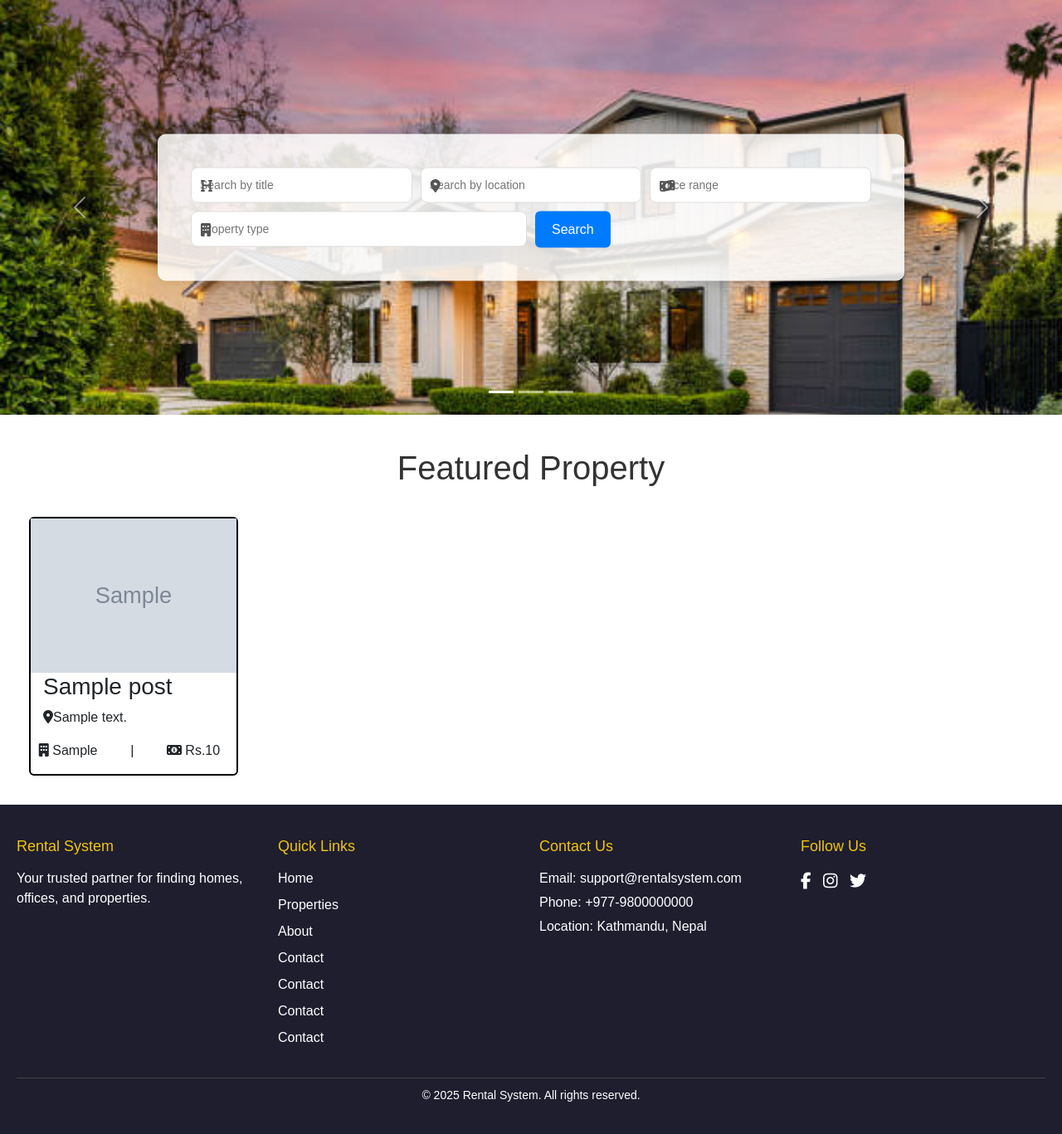
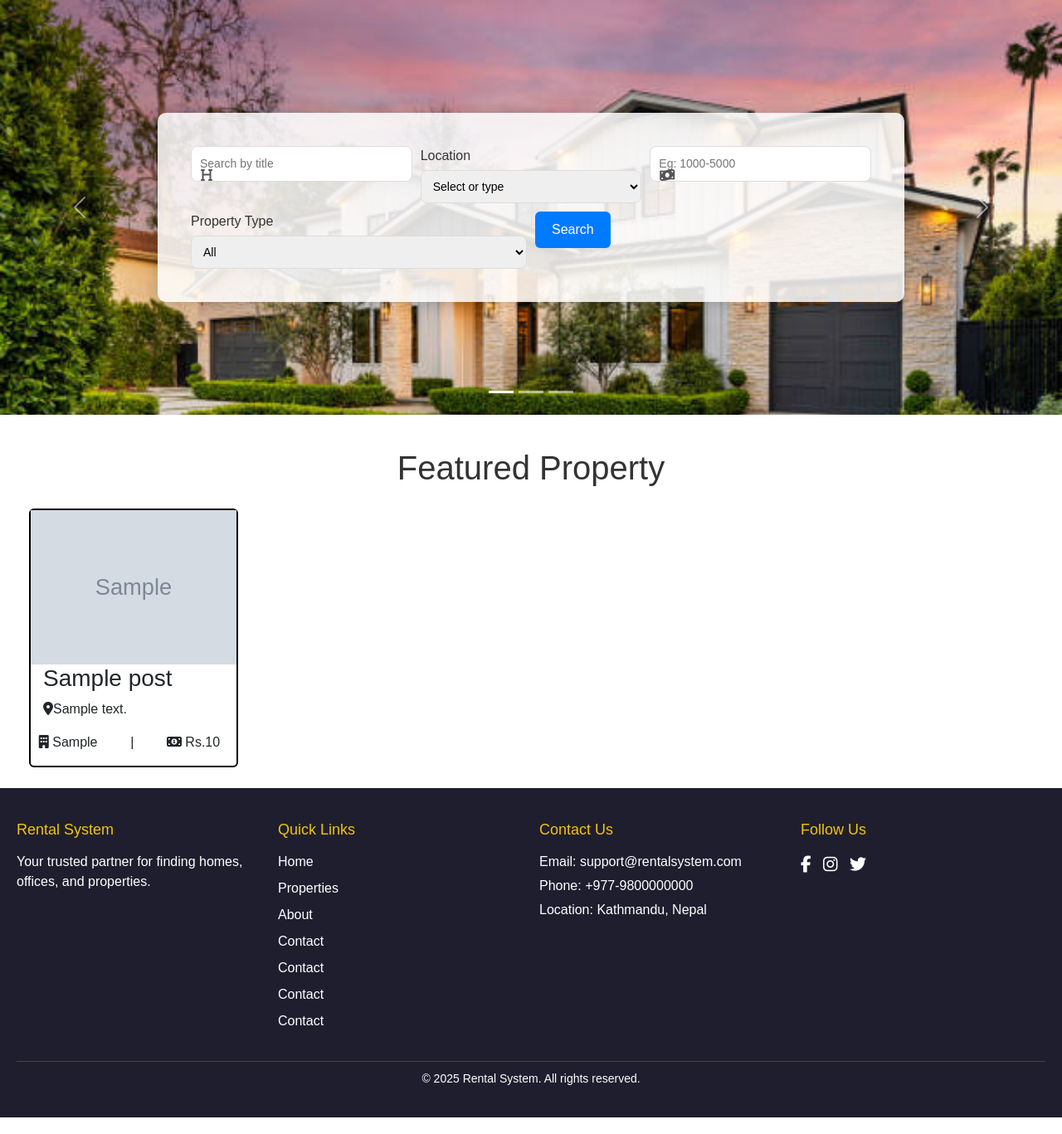
Before and after one commit to saraswoti2024/Rental_System, a Django app: page / in a window 1280 px wide. Shown: the part 153-1520 px from the top of the page at 83% size. Run offline with Django 5.2, Linux system fonts and the light colour scheme; tables that the repository leaves empty hold one stand-in row (values such as "Sample post"); grey boxes marked "Sample" are stand-in pictures; some libraries are stand-ins or nearby versions.

Commit message:
filter done

```diff
--- a/UI/templates/UI/home.html
+++ b/UI/templates/UI/home.html
@@ -1,8 +1,107 @@
 {% extends "common.html" %}
-
-
 {% block content %}
 {% load static %}
+<style>
+.property-container {
+  display: flex;
+  gap: 20px;
+}
+
+.filter-form {
+  width: 25%;
+}
+
+.property-results {
+  width: 75%;
+  display: grid;
+  grid-template-columns: repeat(auto-fit, minmax(280px, 1fr));
+  gap: 20px;
+}
+</style>
+
+{% if searched %}
+<div class="container mt-5">
+  <div class="row">
+    <div class="col-md-3">
+      <h4>Filter Properties</h4>
+      <form method="get" action="">
+
+        <!-- Title -->
+        <div class="mb-3">
+          <label for="title" class="form-label">Title</label>
+          <input type="text" class="form-control" name="title" placeholder="Enter title" value="{{ request.GET.title }}">
+        </div>
+
+        <!-- Location -->
+        <div class="mb-3">
+          <label for="location" class="form-label">Location</label>
+          <select id="location" name="location" >
+            <option value="">All</option>
+            {% for i in places  %}
+               <option {% if request.GET.location == i %}
+               selected
+               {% endif %}>{{i}}</option>
+            {% endfor %}
+          </select>
+        </div>
+
+        <!-- Property Type -->
+        <div class="mb-3">
+          <label for="propertytype" class="form-label">Property Type</label>
+          <select id="propertytype" name="propertytype" >
+            <option value="">All</option>
+            <option>Room</option>
+            <option>Flat</option>
+            <option>House</option>
+            <option>Apartment</option>
+            <option>office_space</option>
+            <option>lands</option>
+            <option>shutters</option>
+            <option>Commercial Property</option>
+            <option>Resturant</option>
+
+            <option>others</option>
+          </select>
+        </div>
+
+        <!-- Price Range -->
+        <div class="mb-3">
+          <label class="form-label">Price Range (e.g. 10000-20000)</label>
+          <input type="text" class="form-control" name="price" value="{{ request.GET.price }}">
+        </div>
+
+        <button type="submit" class="btn btn-primary w-100">Apply Filter</button>
+      </form>
+    </div>
+    <!-- right -->
+    <div class="col-md-9">
+      <h4>{% if searched %}Search Results{% else %}All Properties{% endif %}</h4>
+      <div class="row">
+        {% for i in data %}
+          <div class="col-md-4 mb-4 ">
+            <div class="cardb border border-3 border-dark">
+              <a href="{% url 'property_detail' i.id %}">
+                <img src="{{ i.main_photo.url }}" class="card-img-top" alt="{{ i.title }}">
+              </a>
+              <div class="card-body">
+                <h5 class="card-title">{{ i.title }}</h5>
+                <p class="card-text"><i class="fa-solid fa-location-dot"></i> {{ i.address }}</p>
+                <p><strong>Type:</strong> {{ i.property_type }}</p>
+                <p><strong>Price:</strong> Rs. {{ i.price }}</p>
+              </div>
+            </div>
+          </div>
+        {% empty %}
+          <p>No properties found matching your filters.</p>
+        {% endfor %}
+      </div>
+    </div>
+
+     <!-- right end -->
+  </div>
+</div>
+
+{% else %}
 <div class="carousel">
     <div id="carouselExampleIndicators" class="carousel slide" data-bs-ride="carousel" data-bs-interval="3000">
         <div class="carousel-indicators">
@@ -34,26 +133,45 @@
         </button>
       </div>
       <div class="search">
-        <form action="" class="searchbar">
+        <form action="" class="searchbar" method="get">
 
           <div class="field icon-input">
             <i class="fa-solid fa-heading"></i>
-            <input type="text" placeholder="Search by title">
+            <input type="text" name="title" placeholder="Search by title">
           </div>
 
           <div class="field icon-input">
-            <i class="fa-solid fa-location-dot"></i>
-            <input type="text" placeholder="Search by location">
+              <label for="location">Location</label>
+              <select id="location" name="location" >
+                <option value="">Select or type</option>
+                {% for i in places  %}
+                   <option {% if request.GET.location == i %}
+                   selected
+                   {% endif %}>{{i}}</option>
+                {% endfor %}
+              </select>
           </div>
 
           <div class="field icon-input">
             <i class="fa-solid fa-money-bill-wave"></i>
-            <input type="text" placeholder="Price range">
+            <input type="text" name="price" placeholder="Eg: 1000-5000">
           </div>
 
           <div class="field icon-input">
-            <i class="fa-solid fa-building"></i>
-            <input type="text" placeholder="Property type">
+            <label for="propertytype">Property Type</label>
+            <select id="propertytype" name="propertytype" >
+              <option value="">All</option>
+              <option>Room</option>
+              <option>Flat</option>
+              <option>House</option>
+              <option>Apartment</option>
+              <option>office_space</option>
+              <option>lands</option>
+              <option>shutters</option>
+              <option>Commercial Property</option>
+              <option>Resturant</option>
+              <option>others</option>
+            </select>
           </div>
 
           <div class="field">
@@ -62,14 +180,12 @@
 
         </form>
       </div>
-
     </div>
  </div>
- <div class="featured">
-    <h1 class='f-title'>Featured Property</h1>
-    <div class="cards">
+ <div class="featured ">
+  <h1 class='f-title'>Featured Property</h1>
     {% for i in feature  %}
-    <div class="card">
+    <div class="card ">
         <a href="{% url 'property_detail' i.id %}"><img src="{{i.main_photo.url}}" alt="" ></a>
         <h3 class="feature-topic">{{i.title}}</h3>
         <p class="location"><i class="fa-solid fa-location-dot"></i>{{i.address}}</p>
@@ -80,6 +196,7 @@
         </div>
     </div>
     {% endfor %}
+    {% endif %}
 </div>
  </div>
 {% endblock content %}
--- a/UI/views.py
+++ b/UI/views.py
@@ -24,9 +24,51 @@ class HomeView(View):
     def post(self,request):
         pass
     def get(self,request):
-        data = property_post.objects.filter(is_approved=True).order_by('-date')[:5]
+        file_path = os.path.join(settings.BASE_DIR, 'UI/static/data/nepal_places.json')
+        f = open(file_path, 'r', encoding='utf-8')
+        data_loc = json.load(f)
+        places = [f"{item['name']}, {item['city']}" for item in data_loc]
+        feature = property_post.objects.filter(is_approved=True).order_by('-date')[:5]
+        searched = False
+        data = None
+        title = request.GET.get('title')
+        price = request.GET.get('price')
+        propertytype = request.GET.get('propertytype')
+        location = request.GET.get('location')
+
+        if title or price or propertytype or location:
+            data = property_post.objects.filter(is_approved=True)
+            searched = True
+
+            if title:
+                data = data.filter(title__icontains=title)
+            else:
+                data = property_post.objects.filter(is_approved=True)
+
+            if price :
+                try:
+                        min_price, max_price = map(int, price.replace(" ", "").split('-'))
+                        data = data.filter(price__gte=min_price, price__lte=max_price)
+                except:
+                        pass  # Don't crash if input is bad
+            else:
+                data = property_post.objects.filter(is_approved=True)
+
+            if propertytype :
+                data = data.filter(property_type__iexact=propertytype)
+            else:
+                data = property_post.objects.filter(is_approved=True)
+
+            if location :
+                data = data.filter(address__icontains=location)
+            else:
+                data = property_post.objects.filter(is_approved=True)
+
         context = {
-            'feature' : data,
+            'data' : data,
+            'feature' : feature,
+            'searched' : searched,
+           	'places' : places,
         }
         return render(request,'UI/home.html',context)
 
```
Also changed, not shown: UI/templates/UI/property_detail.html (+7 -2 lines).
